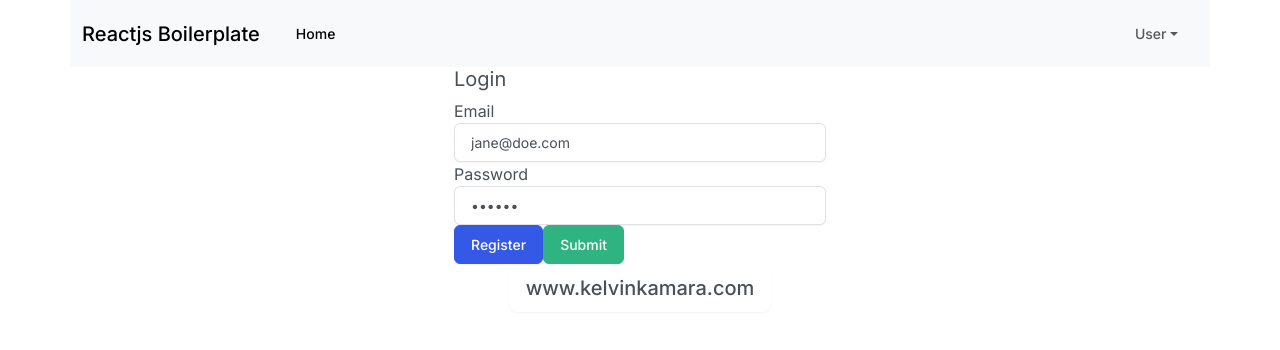
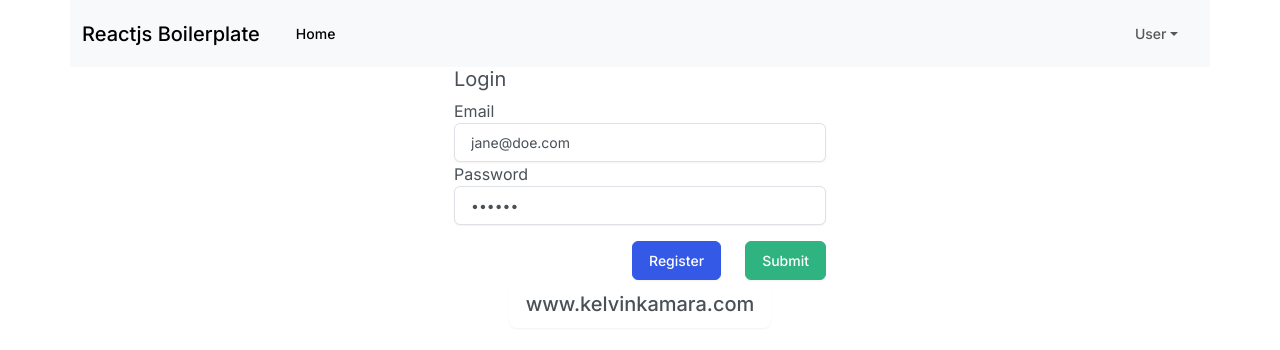
Before and after one commit to kkamara/reactjs-boilerplate, a React (Create React App) app: page /user/login in a window 1280 px wide. Shown: the top 350 px of the page. Built offline with nearby package versions, Linux system fonts and the light colour scheme.

Commit message:
Update buttons orientation and spacing on auth pages

```diff
--- a/src/components/pages/auth/LoginComponent.jsx
+++ b/src/components/pages/auth/LoginComponent.jsx
@@ -73,6 +73,7 @@ export default function LoginComponent() {
                 onChange={onPasswordChange}
               />
             </div>
+            <div className="login-buttons-container mt-3 text-end">
               <a
                 href="/user/register"
                 className="btn btn-primary"
@@ -81,8 +82,9 @@ export default function LoginComponent() {
               </a>
               <input
                 type="submit"
-              className="btn btn-success"
+                className="btn btn-success login-submit-button ms-4"
               />
+            </div>
           </form>
         </div>
       </div>
--- a/src/components/pages/auth/RegisterComponent.jsx
+++ b/src/components/pages/auth/RegisterComponent.jsx
@@ -123,6 +123,7 @@ export default function RegisterComponent() {
                 onChange={onPasswordConfirmationChange}
               />
             </div>
+            <div className="register-buttons-container mt-4 text-end">
               <a
                 href="/user/login"
                 className="btn btn-primary"
@@ -131,8 +132,9 @@ export default function RegisterComponent() {
               </a>
               <input
                 type="submit"
-              className="btn btn-success"
+                className="btn btn-success register-submit-button ms-4"
               />
+            </div>
           </form>
         </div>
       </div>
```
Lines whose indentation alone changed are shown as unchanged.
